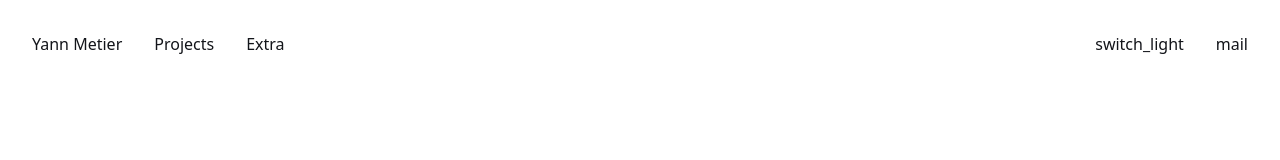
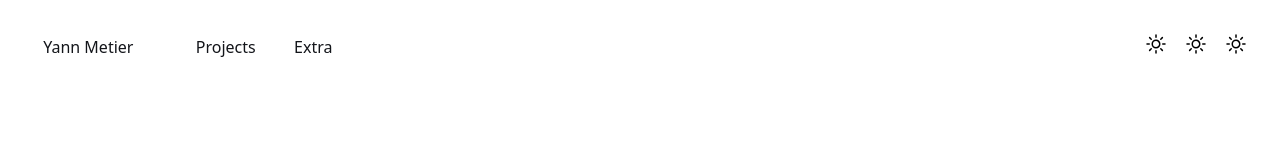
Before and after one commit to anonymze/portfolio_2024, an Astro site: page / in a window 1280 px wide. Built offline with nearby package versions, Linux system fonts and the light colour scheme; Astro itself is replaced by a stand-in of ours.

Commit message:
feat: animations on icons

```diff
--- a/src/layouts/Header/Header.astro
+++ b/src/layouts/Header/Header.astro
@@ -6,7 +6,7 @@ import Accessories from "./_components/Accessories";
 <header>
   <nav>
     <menu>
-      <li><a href="/">Yann Metier</a></li>
+      <li id="home-logo"><a href="/">Yann Metier</a></li>
       {
         navs.map((nav) => {
           return (
@@ -32,8 +32,17 @@ import Accessories from "./_components/Accessories";
       menu,
       menu div {
         display: flex;
-        column-gap: 2rem;
+				align-items: center;
+        column-gap: 1rem;
       }
     }
+
+		menu li :is(button, a) {
+			padding: 0.7rem;
+		}
+
+		#home-logo {
+			margin-right: 1.5rem;
+		}
   }
 </style>
--- a/src/layouts/Header/_components/Accessories.css
+++ b/src/layouts/Header/_components/Accessories.css
@@ -0,0 +1,35 @@
+.accessories {
+	--transition-delay : 600ms;
+
+  transform: translateY(0);
+	opacity: 1;
+  transition:
+    opacity 1.5s var(--transition-spring),
+    transform 1.5s var(--transition-spring);
+		transition-delay: var(--transition-delay);
+
+		/* TODO this is so ugly i want to cry */
+		&:nth-of-type(1) {
+			transition-delay: calc(var(--transition-delay) * 1);
+		}
+
+		&:nth-of-type(2) {
+			transition-delay: calc(var(--transition-delay) * 1.2);
+		}
+
+		&:nth-of-type(3) {
+			transition-delay: calc(var(--transition-delay) * 1.4);
+		}
+
+		&:nth-of-type(4) {
+			transition-delay: calc(var(--transition-delay) * 1.6);
+		}
+}
+
+
+@starting-style {
+  .accessories {
+    transform: translateY(-1rem);
+    opacity: 0;
+  }
+}
--- a/src/layouts/Header/_components/Accessories.tsx
+++ b/src/layouts/Header/_components/Accessories.tsx
@@ -6,8 +6,8 @@ const Accessories = () => {
     <>
       {accessories.map((accessory) => {
         return (
-          <li key={accessory.id}>
-            <button onClick={accessory.on_click}>{accessory.label}</button>
+          <li key={accessory.id} className="accessories">
+            <button onClick={accessory.on_click}><img className="size-6" src={accessory.icon} /></button>
           </li>
         );
       })}
--- a/src/layouts/Header/_navbar.ts
+++ b/src/layouts/Header/_navbar.ts
@@ -12,7 +12,8 @@ interface Accessory {
   on_click: () => void;
 }
 
-//
+type Theme = "light" | "dark" | null;
+
 export const navs: Array<Nav> = [
   {
     id: 1,
@@ -28,14 +29,13 @@ export const navs: Array<Nav> = [
   },
 ];
 
-//
 export const accessories: Array<Accessory> = [
   {
     id: 1,
     label: "switch_light",
-    icon: "",
+    icon: "/icons/light.svg",
     on_click: () => {
-      const fixed_theme = document.body.getAttribute("data-theme");
+      const fixed_theme = document.body.getAttribute("data-theme") as Theme;
 
       if (!fixed_theme) {
         const natural_theme = window.matchMedia("(prefers-color-scheme: dark)");
@@ -55,7 +55,14 @@ export const accessories: Array<Accessory> = [
   {
     id: 2,
     label: "mail",
-    icon: "",
+    icon: "/icons/light.svg",
     on_click: () => {},
   },
+  {
+    id: 3,
+    label: "mail",
+    icon: "/icons/light.svg",
+    on_click: () => {},
+  },
+
 ];
--- a/src/styles/_tailwind.css
+++ b/src/styles/_tailwind.css
@@ -2,5 +2,5 @@
 
 /* config here */
 @theme {
-  --default-transition-duration: 300ms;
+  --default-transition-duration: 250ms;
 }
--- a/src/styles/app.css
+++ b/src/styles/app.css
@@ -19,6 +19,8 @@
     var(--text-primary-dark),
     var(--text-primary-light)
   );
+  /* animations */
+  --transition-spring : cubic-bezier(0, 0.78, 0.19, 1.05);
 }
 
 [data-theme] {
```
Also changed, not shown: tsconfig.json (+8 -1 lines), public/icons/light.svg (added), public/icons/mail.svg (added), public/icons/moon.svg (added).
